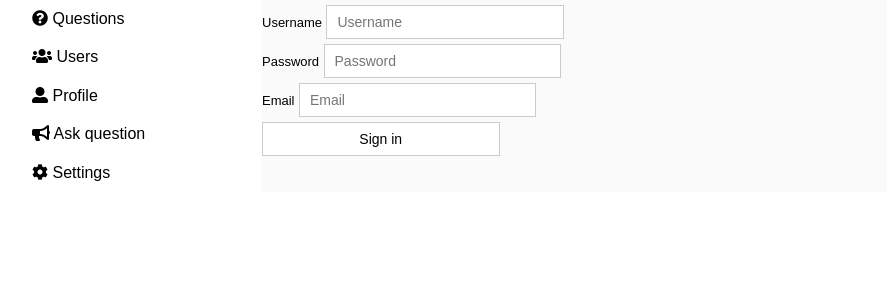
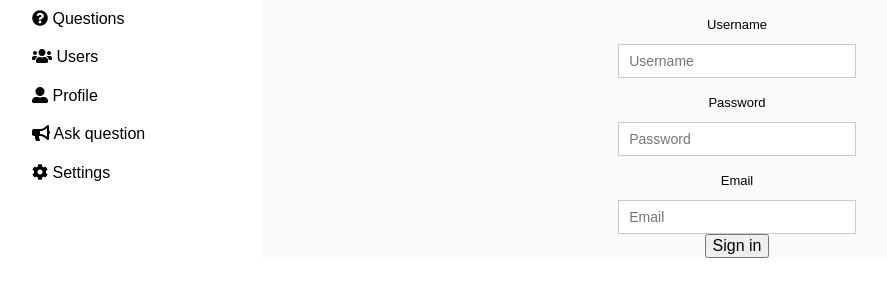
Before and after one commit to FFx0q/forum, a PHP site: template src/Views/user/register.twig in a window 1280 px wide. Shown: the part 45-345 px from the top of the page, without its empty margins (23-910 px from the left). Run offline with PHP 8.4, Linux system fonts and the light colour scheme; the template is opened without the code that fills it, so the values that code supplies are empty; some libraries are stand-ins or nearby versions.

Commit message:
improve code

```diff
--- a/public/css/core.css
+++ b/public/css/core.css
@@ -150,13 +150,14 @@ body a {
 .form {
   display: flex;
   flex-direction: column;
+  align-items: center;
 }
 .form label {
   margin-top: 18px;
   margin-bottom: 6px;
   font-size: 13px;
 }
-.form input {
+.form .form__input {
   margin-top: 5px;
   padding: 8px 10px;
   font-size: 14px;
--- a/public/scss/core.scss
+++ b/public/scss/core.scss
@@ -181,13 +181,14 @@ body {
 {
 	display: flex;
 	flex-direction: column;
+	align-items: center;
 	label
 	{
 		margin-top: 18px;
 		margin-bottom: 6px;
 		font-size: 13px;
 	}
-	input
+	.form__input
 	{
 		margin-top: 5px;
 		padding: 8px 10px;
--- a/src/Controller/SettingsController.php
+++ b/src/Controller/SettingsController.php
@@ -3,13 +3,17 @@
 
     use App\Base\Controller;
     use App\Base\View;
+    use App\Base\Router;
     use App\Models\User;
 
     class SettingsController extends Controller
     {
         public function IndexAction()
         {
-            $id = isset($_SESSION['login']) ? $_SESSION['login'] : 0;
+            if(empty($_SESSION['login']))
+                Router::redirect('/user/login');
+
+            $id = $_SESSION['login'];
             $data = User::getUserById($id);
 
             return View::render('settings/settings.twig',
--- a/src/Views/user/register.twig
+++ b/src/Views/user/register.twig
@@ -1,34 +1,31 @@
 {% extends 'base.twig' %}
 {% block content %}
 <form method="POST" action="{{ link }}" class="form">
-	<div class="input-wrap">
-		<label for="username">Username</label>
+		<label>Username</label>
 		<input type="text"
-			   class="input"
-			   id="username"
+			class="form__input"
 			name="username"
 		    placeholder="Username"
 			required
 		/>
-	</div>
-	<div class="input-wrap">
-		<label for="password">Password</label>
+
+
+		<label>Password</label>
 		<input type="password"
-			   class="input"
-			   id="password" name="password"
+			class="form__input"
+			name="password"
 		    placeholder="Password"
 			required
 		/>
-	</div>
-	<div class="input-wrap">
-		<label for="email">Email</label>
+
+		<label>Email</label>
 		<input type="email"
-		       class="input"
-		       id="email" name="email"
+			class="form__input"
+		    name="email"
 			placeholder="Email"
 			required
 		/>
-	</div>
+
 	<input type="submit" value="Sign in" />
 
 </form>
```
Also changed, not shown: src/Views/settings/settings.twig (+4 -4 lines), src/Views/user/login.twig (+9 -14 lines). Lines whose indentation alone changed are shown as unchanged.
